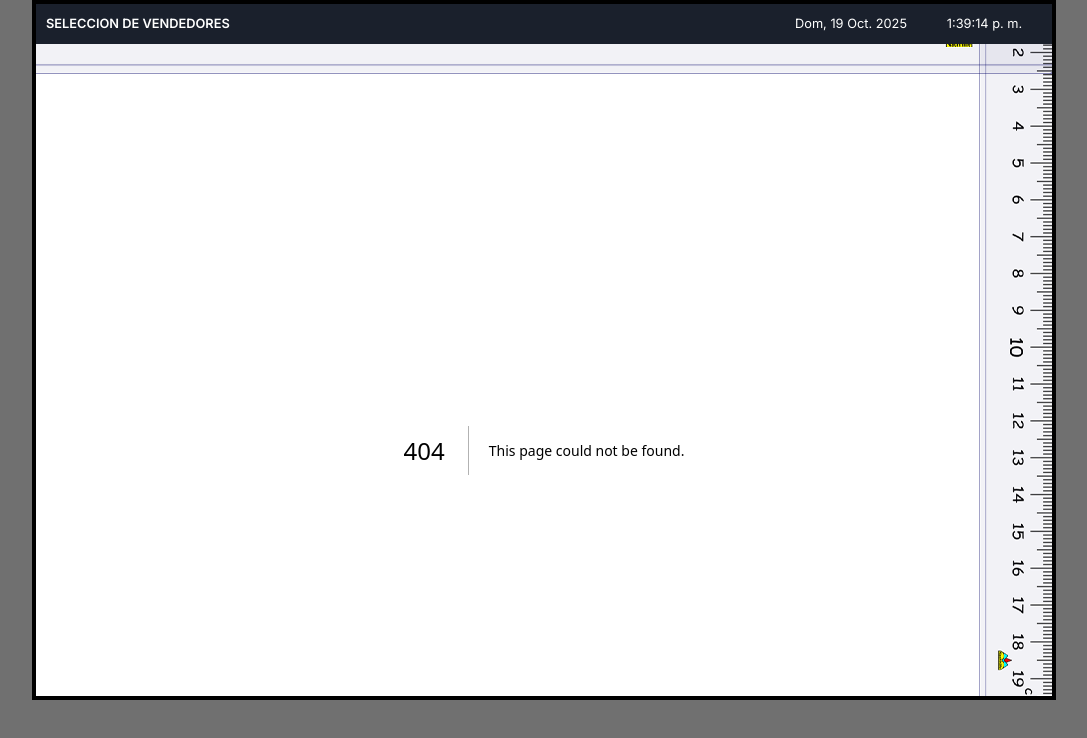
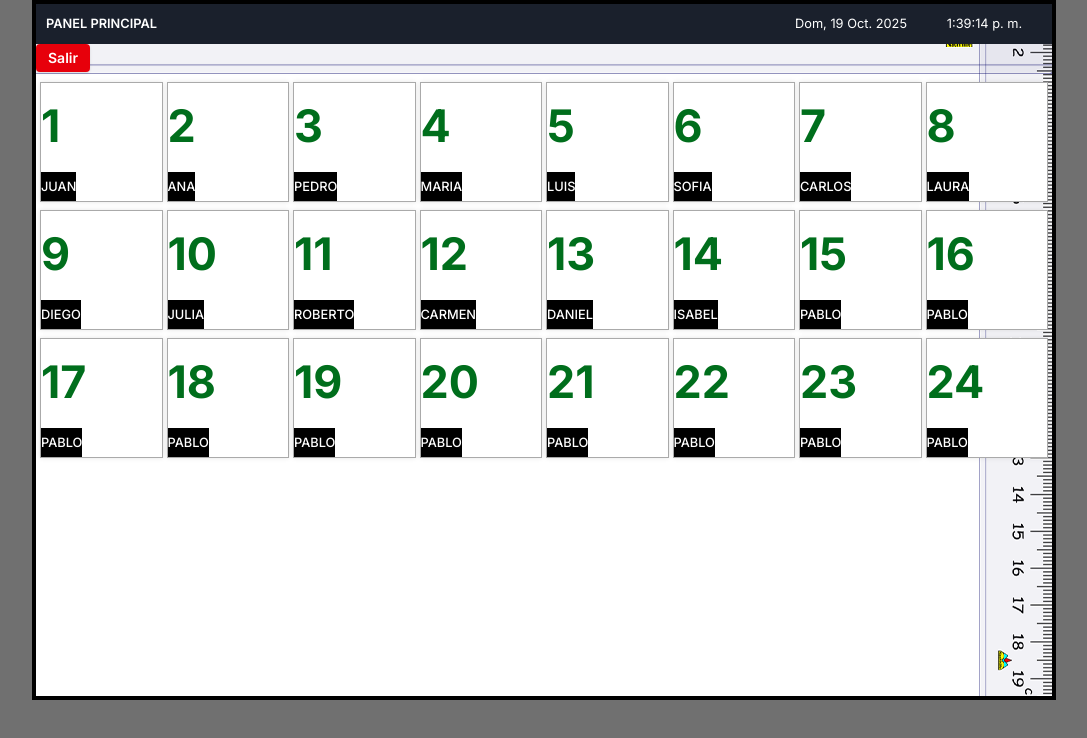
Before and after one commit to sergiozegarracorne/resta-peru, a Next.js app in the folder resta-peru/: page /dashboard in a window 1280 px wide. Before the commit this address had no page. Shown: the top 738 px of the page, without its empty margins (96-1183 px from the left). Built offline with nearby package versions, Linux system fonts and the light colour scheme.

Commit message:
se agrego la segunda pestaña

```diff
--- /dev/null
+++ b/resta-peru/src/app/components/sections/ClientWrapper.tsx
@@ -0,0 +1,13 @@
+// src/components/ClientWrapper.tsx
+"use client";
+
+import ResolutionWrapper from "@/componentsSections/ResolutionWrapper";
+
+export default function ClientWrapper({
+  children,
+}: {
+  children: React.ReactNode;
+}) {
+  // ResolutionWrapper es un componente de cliente, por lo que este wrapper también lo es.
+  return <ResolutionWrapper>{children}</ResolutionWrapper>;
+}
--- /dev/null
+++ b/resta-peru/src/app/dashboard/layout.tsx
@@ -0,0 +1,38 @@
+// src/app/dashboard/layout.tsx
+"use client"; // Convertimos a Client Component para usar hooks
+
+import { useRouter } from "next/navigation";
+import TitleBar from "@/componentsSections/TitleBar"; // Asegúrate que la ruta sea correcta
+import styles from "@/styles/Layout.module.css";
+
+// NOTA: La metadata se movió al page.tsx para mantener este layout como Client Component.
+
+export default function DashboardLayout({
+  children,
+}: {
+  children: React.ReactNode;
+}) {
+  return (
+    <>
+      {/* Pasamos el botón como un "children" especial a TitleBar */}
+      <TitleBar title="PANEL PRINCIPAL">
+      </TitleBar>
+      <BackButton />
+      <main className={styles.mainContent}>{children}</main>
+    </>
+  );
+}
+
+// Componente para el botón de salir/atrás
+function BackButton() {
+  const router = useRouter();
+
+  return (
+    <button
+      onClick={() => router.push("/")} // Redirige a la página de selección de vendedor
+      className="mr-4 rounded bg-red-600 px-3 py-1 text-sm font-semibold text-white shadow-sm transition-colors hover:bg-red-700"
+    >
+      Salir
+    </button>
+  );
+}
--- /dev/null
+++ b/resta-peru/src/app/dashboard/page.tsx
@@ -0,0 +1,27 @@
+// src/app/dashboard/page.tsx
+"use client";
+
+import VendedorBoton from "@/componentsUI/VendedorBoton"; // Asegúrate que la ruta sea correcta
+import TitleBar from "@/componentsSections/TitleBar";
+import vendorsData from "./../vendors.json";
+
+
+export default function DashboardPage() {
+    return (
+        <>
+
+            <div className="h-full w-full">
+                <div className="grid grid-cols-8 gap-1">
+                    {vendorsData.map((vendor) => (
+                        <VendedorBoton
+                            key={vendor.numero}
+                            numero={vendor.numero}
+                            nombre={vendor.nombre}
+                            onClick={() => console.log(':-)')}
+                        />
+                    ))}
+                </div>
+            </div>
+        </>
+    );
+}
--- a/resta-peru/src/app/layout.tsx
+++ b/resta-peru/src/app/layout.tsx
@@ -1,34 +1,28 @@
+
+
 import type { Metadata } from "next";
 import { Inter } from "next/font/google";
 import "./globals.css";
-import ResolutionWrapper from "@/componentsSections/ResolutionWrapper"; // Ajusta la ruta si es necesario
-import TitleBar from "@/componentsSections/TitleBar";
-import styles from '@/styles/Layout.module.css';
-import CustomCursor from "@/componentsUI/CustomCursor";
+import ClientWrapper from "@/componentsSections/ClientWrapper"; // Importamos el nuevo wrapper
 
 const inter = Inter({ subsets: ["latin"] });
 
 export const metadata: Metadata = {
-  title: "Resta-Perú",
+  title: "Resta Perú",
   description: "Sistema de gestión para restaurantes",
 };
 
 export default function RootLayout({
   children,
-}: Readonly<{
+}: {
   children: React.ReactNode;
-}>) {
+}) {
   return (
     <html lang="es">
-      <body className={inter.className + " viewportContainer"} >
-    {/*  <CustomCursor />*/}
-        {/* El ResolutionWrapper ahora contiene la estructura completa */}
-        <ResolutionWrapper >
-          <TitleBar title="SELECCION DE VENDEDORES" />
-          <main className={styles.mainContent   }>
-            {children}
-          </main>
-        </ResolutionWrapper>
+      {/* El viewportContainer centra el contenido en la pantalla */}
+      <body className={`${inter.className} viewportContainer`}>
+        {/* ClientWrapper ahora envuelve a los children, manteniendo este layout como Server Component */}
+        <ClientWrapper>{children}</ClientWrapper>
       </body>
     </html>
   );
--- a/resta-peru/src/app/page.tsx
+++ b/resta-peru/src/app/page.tsx
@@ -1,8 +1,10 @@
 "use client";
 import { useState } from "react";
+import { useRouter } from "next/navigation"; // Importa useRouter
 import VendedorBoton from "@/componentsUI/VendedorBoton";
 import PasswordModal from "@/componentsUI/PasswordModal";
 import vendorsData from "./vendors.json";
+import TitleBar from "./components/sections/TitleBar";
 
 interface Vendor {
   numero: string;
@@ -10,10 +12,10 @@ interface Vendor {
   clave: string;
 }
 
-export default function AboutPage() {
+export default function VendorSelectionPage() {
   const [isModalOpen, setModalOpen] = useState(false);
   const [selectedVendor, setSelectedVendor] = useState<Vendor | null>(null);
-
+  const router = useRouter(); // Inicializa el router
 
   const handleVendorClick = (vendor: Vendor) => {
     setSelectedVendor(vendor);
@@ -26,8 +28,8 @@ export default function AboutPage() {
       const vendorInData = vendorsData.find(v => v.numero === selectedVendor.numero);
 
       if (vendorInData && vendorInData.clave === password) {
-        alert(`¡Bienvenido ${selectedVendor.nombre}! Acceso concedido.`);
-        // Aquí podrías redirigir al usuario o realizar otra acción
+        // ¡Redirección en caso de éxito!
+        router.push("/dashboard");
       } else {
         alert("Clave incorrecta. Inténtalo de nuevo.");
       }
@@ -38,7 +40,9 @@ export default function AboutPage() {
   // NOTA: El contenedor <main> ya tiene un padding horizontal de 10px
   // definido en `Layout.module.css` (.mainContent), por lo que no es necesario añadir más aquí.
   return (
+
     <main>
+      <TitleBar title="SELECCIÓN DE VENDEDOR" />
       {/* Usamos CSS Grid para 8 columnas. */}
       {/* Al eliminar 'justify-items-center', los botones se estirarán para ocupar todo el ancho de su columna. */}
       <div className="grid grid-cols-8 gap-1">
```
